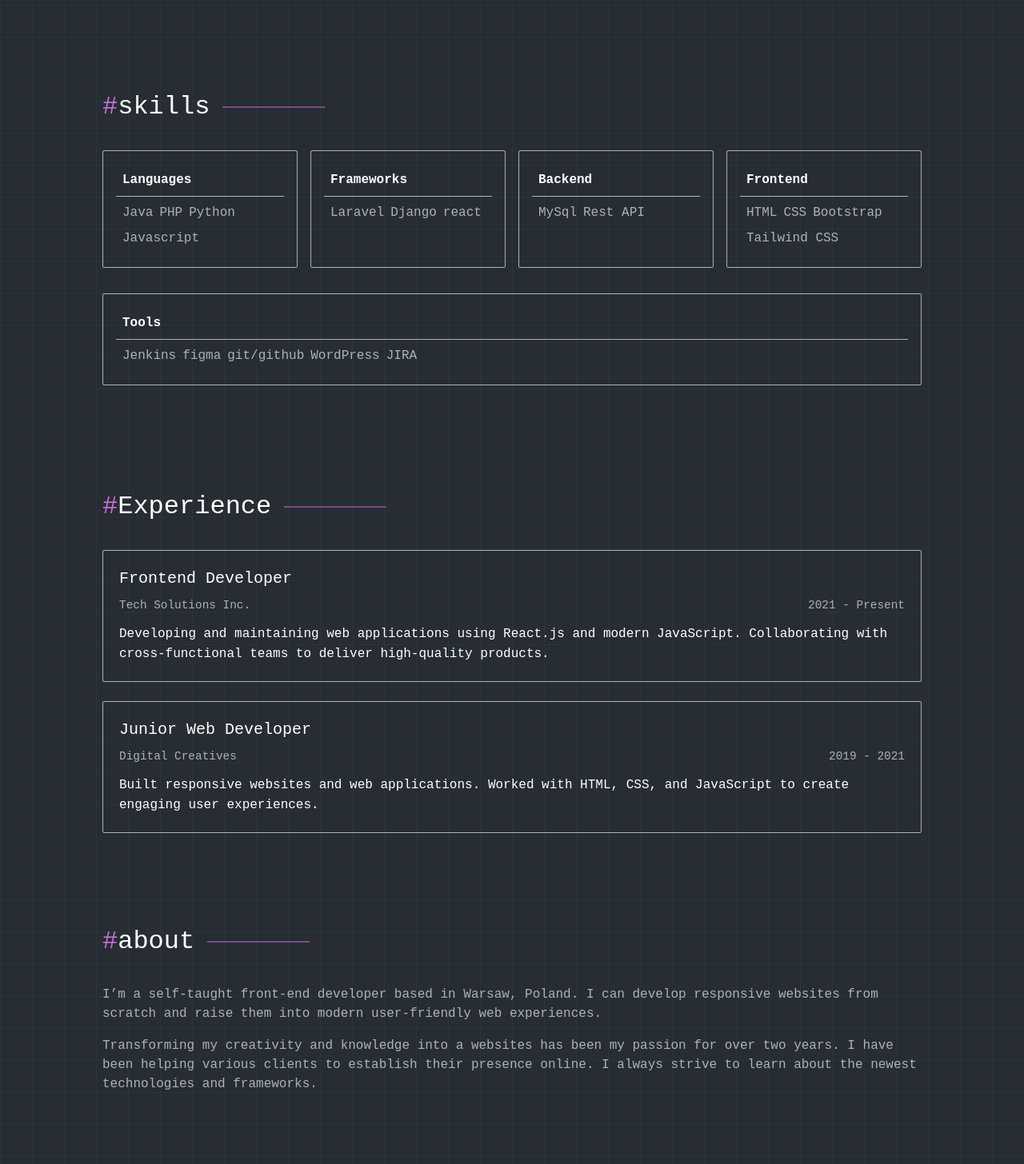
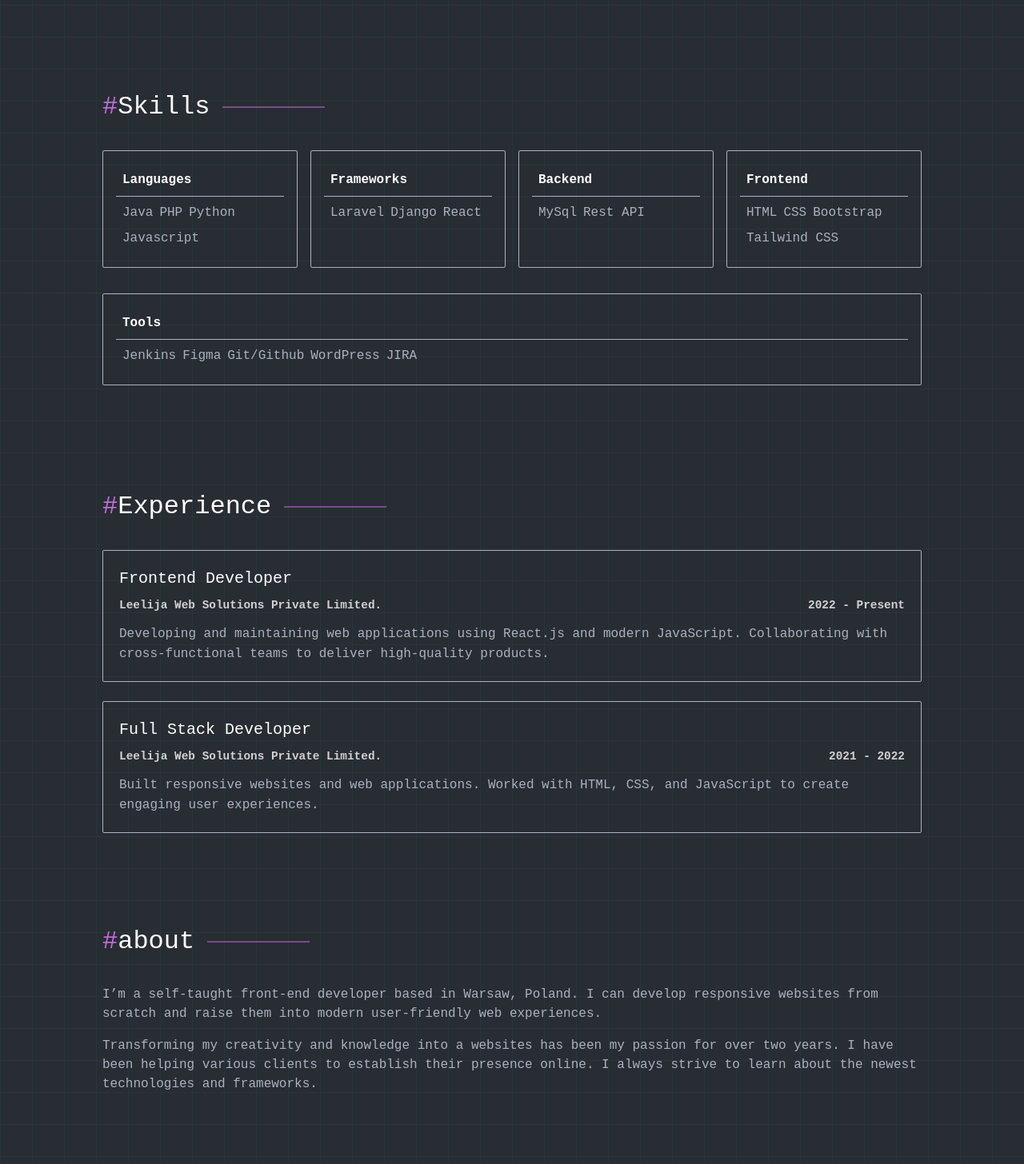
Before and after one commit to dipak-majumdar/portfolio, a React (Vite) app: page / in a window 1280 px wide. Shown: the part 1114-2570 px from the top of the page at 80% size. Built offline with nearby package versions, Linux system fonts and the light colour scheme; a web font is replaced by a local one.

Commit message:
experience updated

```diff
--- a/src/assets/locales/en.json
+++ b/src/assets/locales/en.json
@@ -26,11 +26,11 @@
                 "status": "Open for new opportunities"
             },
             "projects": {
-                "title": "projects",
+                "title": "Projects",
                 "button": "View all"
             },
             "skills": {
-                "title": "skills"
+                "title": "Skills"
             },
             "about": {
                 "title": "about",
@@ -45,20 +45,20 @@
                 "items": [
                     {
                         "title": "Frontend Developer",
-                        "company": "Tech Solutions Inc.",
-                        "period": "2021 - Present",
+                        "company": "Leelija Web Solutions Private Limited.",
+                        "period": "2022 - Present",
                         "description": "Developing and maintaining web applications using React.js and modern JavaScript. Collaborating with cross-functional teams to deliver high-quality products."
                     },
                     {
-                        "title": "Junior Web Developer",
-                        "company": "Digital Creatives",
-                        "period": "2019 - 2021",
+                        "title": "Full Stack Developer",
+                        "company": "Leelija Web Solutions Private Limited.",
+                        "period": "2021 - 2022",
                         "description": "Built responsive websites and web applications. Worked with HTML, CSS, and JavaScript to create engaging user experiences."
                     }
                 ]
             },
             "contacts": {
-                "title": "contacts",
+                "title": "Contacts",
                 "text": "I’m interested in freelance opportunities. However, if you have other request or question, don’t hesitate to contact me",
                 "media": "Message me here",
                 "donate": "Donate me here"
@@ -80,16 +80,7 @@
                 ]
             },
             "skills": {
-                "title": "skills"
-            },
-            "facts": {
-                "title": "fun-facts",
-                "list": [
-                    "I like winter more than summer",
-                    "I often bike with my friends",
-                    "I like pizza and pasta",
-                    "My favorite movie is The Green Mile"
-                ]
+                "title": "Skills"
             }
         },
         "contacts": {
--- a/src/assets/styles/blocks/home/experiences.sass
+++ b/src/assets/styles/blocks/home/experiences.sass
@@ -22,13 +22,14 @@
         color: var(--text)
 
     &__meta
+        color: var(--off-white)
+        font-size: 0.9rem
+        font-weight: 600
         display: flex
         justify-content: space-between
         margin-bottom: 12px
-        color: var(--gray)
-        font-size: 0.9rem
 
     &__description
-        color: var(--text-secondary)
+        color: var(--gray)
         line-height: 1.6
         margin: 0
--- a/src/assets/styles/default/variables.scss
+++ b/src/assets/styles/default/variables.scss
@@ -2,6 +2,7 @@ $colors: (
     primary: 287 60% 65%,
     primary-op: 287 60% 65% / 0.1,
     gray: 219 14% 71%,
+    off-white:0 0% 82%,
     gray-op: 219 14% 71% / 0.1,
     background: 218 12% 18%,
     white: 0 0% 100%,
--- a/src/consts/skills.js
+++ b/src/consts/skills.js
@@ -1,7 +1,7 @@
 export default {
     language: ["Java", "PHP", "Python", "Javascript"],
-    framework: ["Laravel", "Django", "react"],
+    framework: ["Laravel", "Django", "React"],
     backend: ["MySql", "Rest API"],
     frontend: ["HTML", "CSS", "Bootstrap", "Tailwind CSS"],
-    tool: ["Jenkins", "figma", "git/github", "WordPress", "JIRA"],
+    tool: ["Jenkins", "Figma", "Git/Github", "WordPress", "JIRA"],
 }
```
